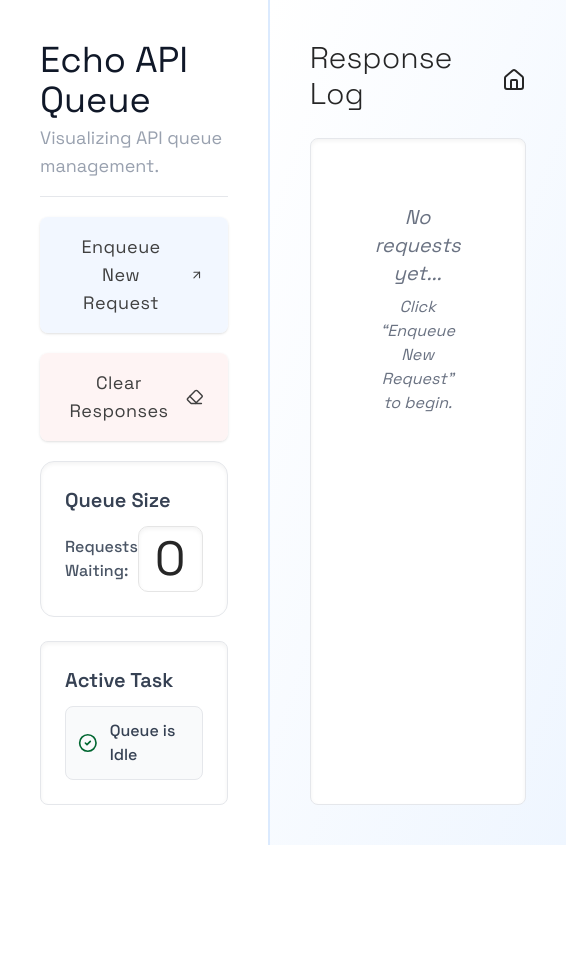
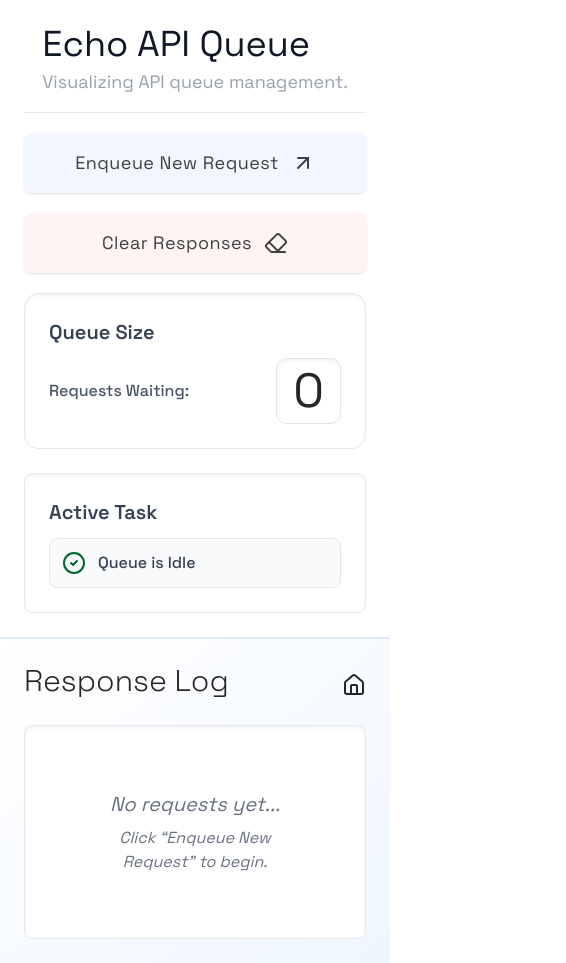
Before and after one commit to sahilsobhani/DodoPayments, a Next.js app in the folder frontend-nextjs/: page /demo in a window 390 px wide. Shown: the whole page, 566 px wide, since content can reach past the window. Before the commit the page ends 845 px from the top, so only its background shows below. Built offline with nearby package versions, Linux system fonts and the light colour scheme.

Commit message:
fe: made demo responsive

```diff
--- a/frontend-nextjs/app/demo/page.tsx
+++ b/frontend-nextjs/app/demo/page.tsx
@@ -92,9 +92,9 @@ export default function DemoPage() {
   // Main UI
 
   return (
-    <div className="min-h-screen bg-white text-gray-900 font-space flex">
+    <div className="min-h-screen bg-white text-gray-900 font-space flex flex-col md:flex-row">
       {/* LEFT SIDEBAR */}
-      <div className="w-full lg:w-1/3 p-10 flex flex-col gap-5 border-r-2 border-blue-100 bg-white shadow-xl">
+      <div className="w-full md:w-1/3 p-6 lg:p-10 flex flex-col gap-5 border-b-2 lg:border-b-0 lg:border-r-2 border-blue-100 bg-white shadow-xl">
 
         {/* Title */}
         <div className="pb-4 border-b flex items-center justify-around  border-gray-200">
@@ -137,7 +137,7 @@ export default function DemoPage() {
       </div>
 
       {/* RIGHT RESPONSE LOG */}
-      <div className="w-full lg:w-2/3 p-10 flex bg-linear-to-br from-white to-blue-50 flex-col">
+      <div className="w-full md:w-2/3 p-6 md:p-10 flex bg-linear-to-br from-white to-blue-50 flex-col">
         <div className="flex items-center justify-between mb-6">
           <h2 className="text-3xl font-thin mb-0.5 text-neutral-800">
             Response Log
@@ -167,14 +167,14 @@ export default function DemoPage() {
                   : "border-red-800 bg-red-50"
                   }`}
               >
-                <div className="flex items-center gap-3 mb-2">
+                <div className="md:flex flex-col items-center gap-3 mb-2">
                   {res.ok ? (
-                    <CheckCircle2 className="text-green-950 w-5 h-5" />
+                    <CheckCircle2 className="text-green-950 w-5 md:block hidden h-5" />
                   ) : (
-                    <XCircle className="text-red-500 w-5 h-5" />
+                    <XCircle className="text-red-500 w-5 h-5 md:block hidden" />
                   )}
 
-                  <span className={`font-semibold text-lg ${res.ok ? "text-green-950" : "text-red-950"}`}>
+                  <span className={`font-semibold text-base md:block hidden md:text-lg ${res.ok ? "text-green-950" : "text-red-950"}`}>
                     {res.ok ? "Success" : "Rate Limit"}
                   </span>
 
```
